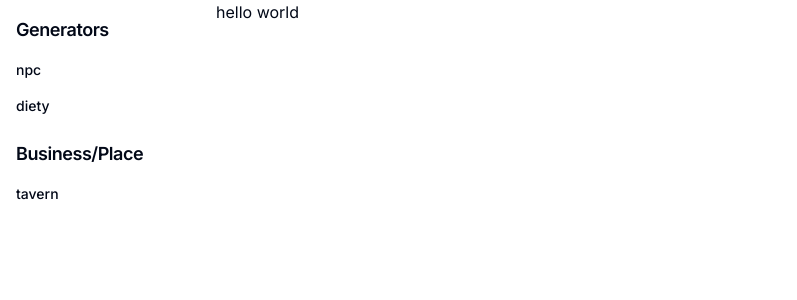
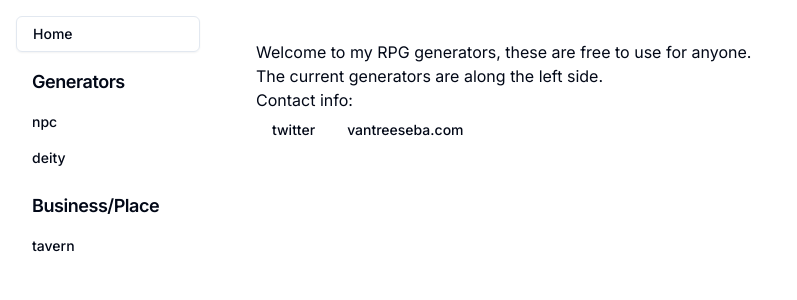
Before and after one commit to vantreeseba/rpg_generator_website, a Next.js app: page / in a window 1280 px wide. Shown: the top 300 px of the page, without its empty margins (0-797 px from the left). Built offline with nearby package versions, Linux system fonts and the light colour scheme.

Commit message:
fix: Fix mispelling, misc cleanup.

```diff
--- /dev/null
+++ b/src/app/deity/page.tsx
@@ -0,0 +1,49 @@
+'use client';
+
+import deity_generator from '../../generators/god.js';
+import { Button } from '@/components/ui/button';
+import { Card, CardHeader, CardTitle, CardContent, CardDescription } from '@/components/ui/card';
+
+import { CollapsibleDivider } from '@/components/divider';
+
+import { useRouter } from 'next/navigation';
+
+export default function deity() {
+  const router = useRouter();
+  let deities = [];
+  for (var i = 0; i < 6; i++) {
+    deities.push(deity_generator());
+  }
+
+  deities = deities.filter((x) => x.name_);
+
+  return (
+    <div>
+      <div className="grid gap-4 mt-4 sm:grid-cols-1 md:grid-cols-2 2xl:grid-cols-3">
+        {deities.map(todeityCard)}
+      </div>
+    </div>
+  );
+}
+
+function todeityCard(deity: any) {
+  const appearance = deity.appearance.split('\n').map((x: any) => <div key={x}>{x}</div>);
+  const planar_home = deity.planar_home.split('\n').map((x: any) => <div key={x}>{x}</div>);
+  const followers = deity.followers.split('\n').map((x: any) => <div key={x}>{x}</div>);
+  const worshippers = deity.worshippers.split('\n').map((x: any) => <div key={x}>{x}</div>);
+
+  return (
+    <Card key={`deity_${deity.name_}`}>
+      <CardHeader>
+        <CardTitle>{deity.name_}</CardTitle>
+        <CardDescription>{deity.short}</CardDescription>
+      </CardHeader>
+      <CardContent>
+        <CollapsibleDivider label="Appearance">{appearance}</CollapsibleDivider>
+        <CollapsibleDivider label="Planar Home">{planar_home}</CollapsibleDivider>
+        <CollapsibleDivider label="Followers">{followers}</CollapsibleDivider>
+        <CollapsibleDivider label="Worshippers">{worshippers}</CollapsibleDivider>
+      </CardContent>
+    </Card>
+  );
+}
--- a/src/app/diety/page.tsx
+++ /dev/null
@@ -1,51 +0,0 @@
-'use client';
-
-import diety_generator from '../../generators/god.js';
-import { Button } from '@/components/ui/button';
-import { Card, CardHeader, CardTitle, CardContent, CardDescription } from '@/components/ui/card';
-
-import { CollapsibleDivider } from '@/components/divider';
-
-import { useRouter } from 'next/navigation';
-
-export default function diety() {
-  const router = useRouter();
-  const dieties = [];
-  for (var i = 0; i < 8; i++) {
-    dieties.push(diety_generator());
-  }
-
-  return (
-    <div>
-      <Button variant="secondary" onClick={() => router.refresh()}>
-        Regenerate Dieties
-      </Button>
-      <div className="grid gap-4 mt-4 sm:grid-cols-1 md:grid-cols-2 2xl:grid-cols-3">
-        {dieties.map(toDietyCard)}
-      </div>
-    </div>
-  );
-}
-
-function toDietyCard(diety: any) {
-  //   const desc = diety.description.split('\n').map((x: any) => <div key={x}>{x}</div>);
-  const appearance = diety.appearance.split('\n').map((x: any) => <div key={x}>{x}</div>);
-  const planar_home = diety.planar_home.split('\n').map((x: any) => <div key={x}>{x}</div>);
-  const followers = diety.followers.split('\n').map((x: any) => <div key={x}>{x}</div>);
-  const worshippers = diety.worshippers.split('\n').map((x: any) => <div key={x}>{x}</div>);
-
-  return (
-    <Card>
-      <CardHeader>
-        <CardTitle>{diety.name_}</CardTitle>
-        <CardDescription>{diety.short}</CardDescription>
-      </CardHeader>
-      <CardContent>
-        <CollapsibleDivider label="Appearance">{appearance}</CollapsibleDivider>
-        <CollapsibleDivider label="Planar Home">{planar_home}</CollapsibleDivider>
-        <CollapsibleDivider label="Followers">{followers}</CollapsibleDivider>
-        <CollapsibleDivider label="Worshippers">{worshippers}</CollapsibleDivider>
-      </CardContent>
-    </Card>
-  );
-}
--- a/src/app/layout.tsx
+++ b/src/app/layout.tsx
@@ -12,6 +12,16 @@ export const metadata: Metadata = {
 
 const sections = [
   {
+    title: '',
+    links: [
+      {
+        label: 'Home',
+        path: '/',
+      },
+    ],
+  },
+
+  {
     title: 'Generators',
     links: [
       {
@@ -19,8 +29,8 @@ const sections = [
         path: '/npc',
       },
       {
-        label: 'diety',
-        path: '/diety',
+        label: 'deity',
+        path: '/deity',
       },
     ],
   },
--- a/src/app/npc/page.tsx
+++ b/src/app/npc/page.tsx
@@ -11,15 +11,12 @@ import { useRouter } from 'next/navigation';
 export default function NPC() {
   const router = useRouter();
   const npcs = [];
-  for (var i = 0; i < 8; i++) {
+  for (var i = 0; i < 6; i++) {
     npcs.push(npc_generator());
   }
 
   return (
     <div>
-      <Button variant="secondary" onClick={() => router.refresh()}>
-        Regenerate NPCs
-      </Button>
       <div className="grid gap-4 mt-4 sm:grid-cols-1 md:grid-cols-2 2xl:grid-cols-3">
         {npcs.map(toNpcCard)}
       </div>
--- a/src/app/page.tsx
+++ b/src/app/page.tsx
@@ -1,3 +1,22 @@
+import Link from 'next/link';
+import { Button } from '@/components/ui/button';
+
 export default function Home() {
-  return <div>hello world</div>;
+  return (
+    <div className="m-10">
+      <div>Welcome to my RPG generators, these are free to use for anyone.</div>
+      <div>The current generators are along the left side.</div>
+      <div>
+        Contact info:
+        <div>
+          <Button variant="ghost">
+            <Link href="http://twitter.com/vantreeseba">twitter</Link>
+          </Button>
+          <Button variant="ghost">
+            <Link href="http://vantreeseba.com">vantreeseba.com</Link>
+          </Button>
+        </div>
+      </div>
+    </div>
+  );
 }
--- a/src/app/tavern/page.tsx
+++ b/src/app/tavern/page.tsx
@@ -17,9 +17,6 @@ export default function Tavern() {
 
   return (
     <div>
-      <Button variant="secondary" onClick={() => router.refresh()}>
-        Regenerate Tavern
-      </Button>
       <div className="grid gap-4 mt-4 sm:grid-cols-1 md:grid-cols-2 2xl:grid-cols-3">
         {taverns.map(toTavernCard)}
       </div>
--- a/src/components/sidebar.tsx
+++ b/src/components/sidebar.tsx
@@ -2,6 +2,7 @@
 
 import { Button } from './ui/button';
 import Link from 'next/link';
+import { useRouter, usePathname } from 'next/navigation';
 
 interface SidebarProps {
   sections: Array<SidebarSectionProps>;
@@ -14,7 +15,7 @@ interface SidebarSectionProps {
 
 export default function Sidebar({ sections }: SidebarProps) {
   return (
-    <aside style={{ height: '100%', display: 'inline-block' }}>
+    <aside style={{ height: '100%', display: 'inline-block' }} className="pl-4">
       {sections.map((x) => (
         <SidebarSection key={`sidebar_section_${x.title}`} {...x} />
       ))}
@@ -23,13 +24,22 @@ export default function Sidebar({ sections }: SidebarProps) {
 }
 
 function SidebarSection({ title, links = [] }: SidebarSectionProps) {
+  const router = useRouter();
+  const pathname = usePathname();
+
   const buttons = links.map((link) => {
+    const isCurrent = link.path == pathname;
     return (
-      <Link href={link.path} key={`link_${link.label}`}>
-        <Button variant="ghost" className="w-full justify-start">
-          {link.label}
-        </Button>
-      </Link>
+      <Button
+        key={`sidebar_section_link_${link.path}`}
+        variant={isCurrent ? 'outline' : 'ghost'}
+        className="w-full justify-start"
+        onClick={() => {
+          isCurrent ? router.refresh() : router.replace(link.path);
+        }}
+      >
+        {link.label}
+      </Button>
     );
   });
 
--- a/src/generators/base.js
+++ b/src/generators/base.js
@@ -119,7 +119,7 @@ gen.mergeGrammar(require('../data/character/traits.json'));
 gen.mergeGrammar(require('../data/character/hair.json'));
 gen.mergeGrammar(require('../data/character/identity.json'));
 
-gen.mergeGrammar(require('../data/diety/aspects.json'));
+gen.mergeGrammar(require('../data/deity/aspects.json'));
 
 gen.mergeGrammar(require('../data/generators/plothooks.json'));
 gen.mergeGrammar(require('../data/generators/npc.json'));
```
Also changed, not shown: src/generators/god.js (+18 -18 lines), src/data/deity/aspects.json (renamed from src/data/diety/aspects.json).
